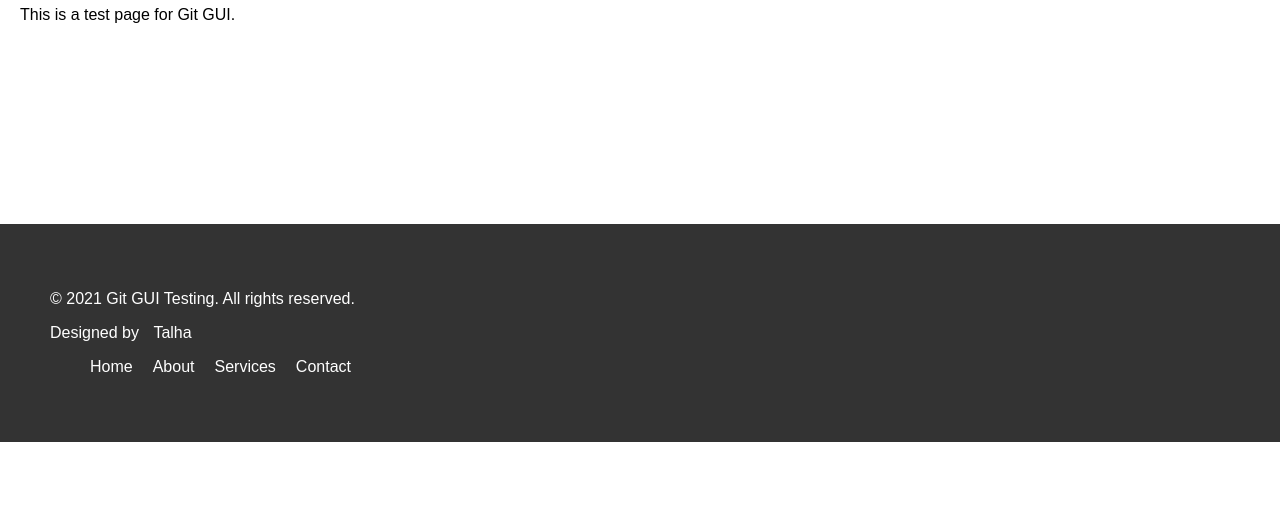
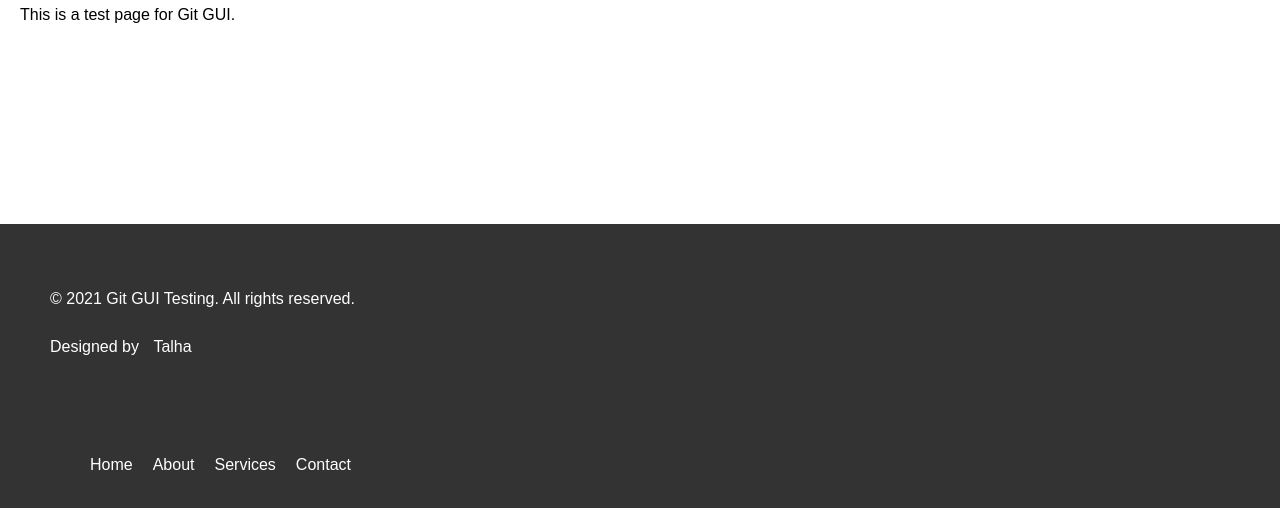
Before and after one commit to mtalha1101/GitGui, a plain HTML site: page index.html in a window 1280 px wide. Shown: the part 306-814 px from the top of the page. Drawn offline with Linux system fonts and the light colour scheme.

Commit message:
Footer styling has been added in <style>

```diff
--- a/index.html
+++ b/index.html
@@ -62,6 +62,12 @@
         font-weight: 300;
         font-size: 2rem;
     }
+    footer ul {
+        margin-top: 100px;
+    }
+    .mt{
+        margin-top: 30px;
+    }
   </style>
 </head>
 <body>
```
